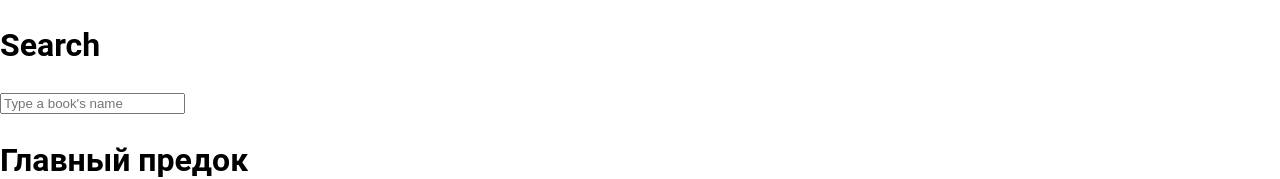
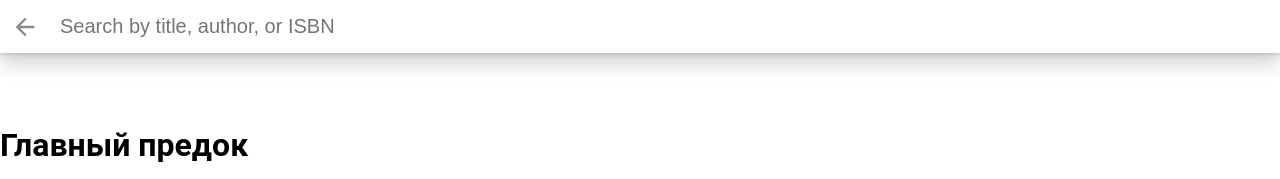
Before and after one commit to PavelOlkhovoi/my-reads, a React (Create React App) app: page /search in a window 1280 px wide. Shown: the top 179 px of the page. Built offline with nearby package versions, Linux system fonts and the light colour scheme.

Commit message:
style: Change the searching input

```diff
--- a/src/components/InputField.jsx
+++ b/src/components/InputField.jsx
@@ -1,6 +1,11 @@
 const InputField = ()=> {
     return (
-        <input type="text" placeholder="Type a book's name" />
+        <div className="search-books-input-wrapper">
+        <input
+          type="text"
+          placeholder="Search by title, author, or ISBN"
+        />
+      </div>
     )
 }
 
--- a/src/components/Search.jsx
+++ b/src/components/Search.jsx
@@ -2,10 +2,19 @@ import InputField from "./InputField";
 
 const Search = () => {
     return (
-        <div>
-            <h1>Search</h1>
-            <InputField />
+    <div className="search-books">
+        <div className="search-books-bar">
+        <a
+            className="close-search"
+        >
+            Close
+        </a>
+        <InputField/>
         </div>
+        <div className="search-books-results">
+        <ol className="books-grid"></ol>
+        </div>
+    </div>
     )
 }
 
```
